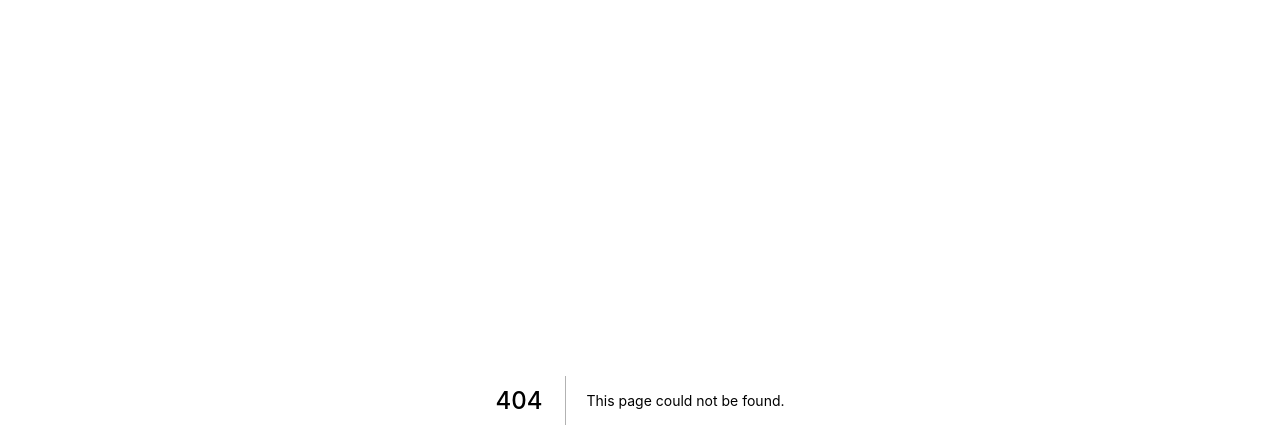
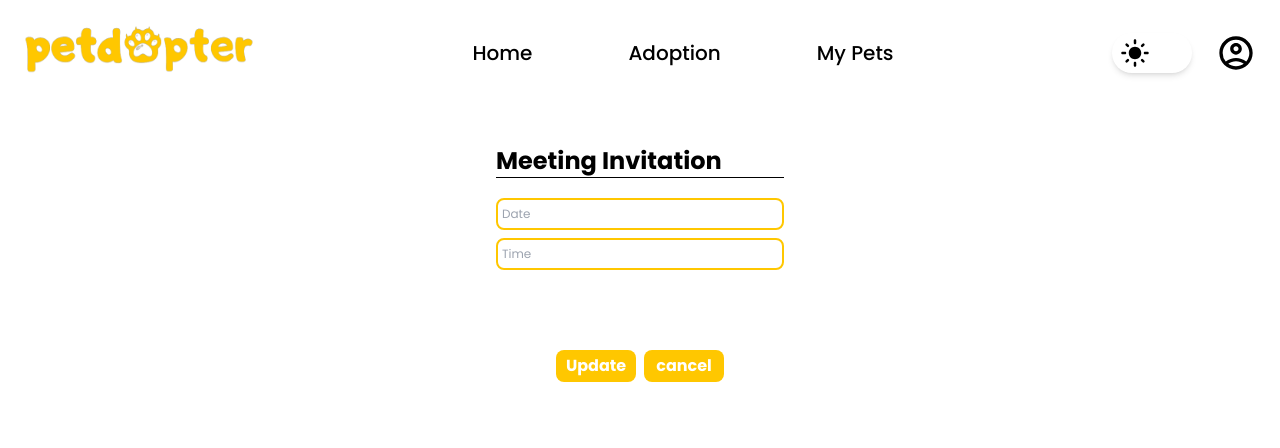
Before and after one commit to Blueneon28/PetAdopter-CapstoneProject, a Next.js app: page /meetings/edit in a window 1280 px wide. Before the commit this address had no page. Shown: the top 448 px of the page. Built offline with nearby package versions, Linux system fonts and the light colour scheme.

Commit message:
change name meeting to meetings

```diff
--- a/pages/meeting/edit.jsx
+++ b/pages/meetings/add.jsx
@@ -1,12 +1,52 @@
 import { useState } from "react";
+import { useRouter } from "next/router";
 
 import Layout from "../../components/Layout";
 import { CustomInput } from "../../components/CustomInput";
 import { SmallButton } from "../../components/CustomButton";
 
-export default function EditMeeting() {
+export default function AddMeeting() {
+  const router = useRouter();
+  const [date, setDate] = useState("");
+  const [time, settime] = useState("");
   const [loading, setLoading] = useState(false);
   const [disabled, setDisabled] = useState(true);
+
+  useEffect(() => {
+    if (date && time) {
+      setDisabled(false);
+    } else {
+      setDisabled(true);
+    }
+  }, [date, time]);
+
+  const handleSubmit = async (e) => {
+    setLoading(true);
+    e.preventDefault();
+    const body = {
+      date,
+      time,
+    };
+    var requestOptions = {
+      method: "POST",
+      headers: { "Content-Type": "application/json" },
+      body: JSON.stringify(body),
+    };
+    fetch("https://golangprojectku.site/meetings", requestOptions)
+      .then((response) => response.json())
+      .then((result) => {
+        const { message } = result;
+        if (result.code === 200) {
+          router.push("/meetings");
+        }
+        alert(message);
+      })
+      .catch((error) => {
+        alert(error.toString());
+      })
+      .finally(() => setLoading(false));
+  };
+
   return (
     <Layout>
       <div className="w-screen h-screen pt-10">
@@ -32,9 +72,9 @@ export default function EditMeeting() {
                 />
               </div>
               <div className="pt-20 space-x-2 flex flex-cols-2 justify-center">
-                <SmallButton label="Update" loading={loading || disabled} />
+                <SmallButton label="Add" loading={loading || disabled} />
                 <SmallButton
-                  href="/meeting"
+                  href="/meetings"
                   label="cancel"
                   className="bg-accent text-black"
                 />
--- a/pages/meeting/add.jsx
+++ b/pages/meetings/edit.jsx
@@ -4,7 +4,7 @@ import Layout from "../../components/Layout";
 import { CustomInput } from "../../components/CustomInput";
 import { SmallButton } from "../../components/CustomButton";
 
-export default function AddMeeting() {
+export default function EditMeeting() {
   const [loading, setLoading] = useState(false);
   const [disabled, setDisabled] = useState(true);
   return (
@@ -32,9 +32,9 @@ export default function AddMeeting() {
                 />
               </div>
               <div className="pt-20 space-x-2 flex flex-cols-2 justify-center">
-                <SmallButton label="Add" loading={loading || disabled} />
+                <SmallButton label="Update" loading={loading || disabled} />
                 <SmallButton
-                  href="/meeting"
+                  href="/meetings"
                   label="cancel"
                   className="bg-accent text-black"
                 />
--- a/pages/meeting/index.jsx
+++ b/pages/meetings/index.jsx
@@ -1,5 +1,4 @@
 import { getCookie, deleteCookie } from "cookies-next";
-import Link from "next/link";
 
 import Layout from "../../components/Layout";
 import { SmallButton } from "../../components/CustomButton";
@@ -122,7 +121,7 @@ export default function MeetingAppointment({ data }) {
                     </thead>
                   </table>
                   <div className="space-x-2">
-                    <SmallButton label="Edit" href="/meeting/edit" />
+                    <SmallButton label="Edit" href="/meetings/edit" />
                     <SmallButton
                       label="Delete"
                       href="#"
```
